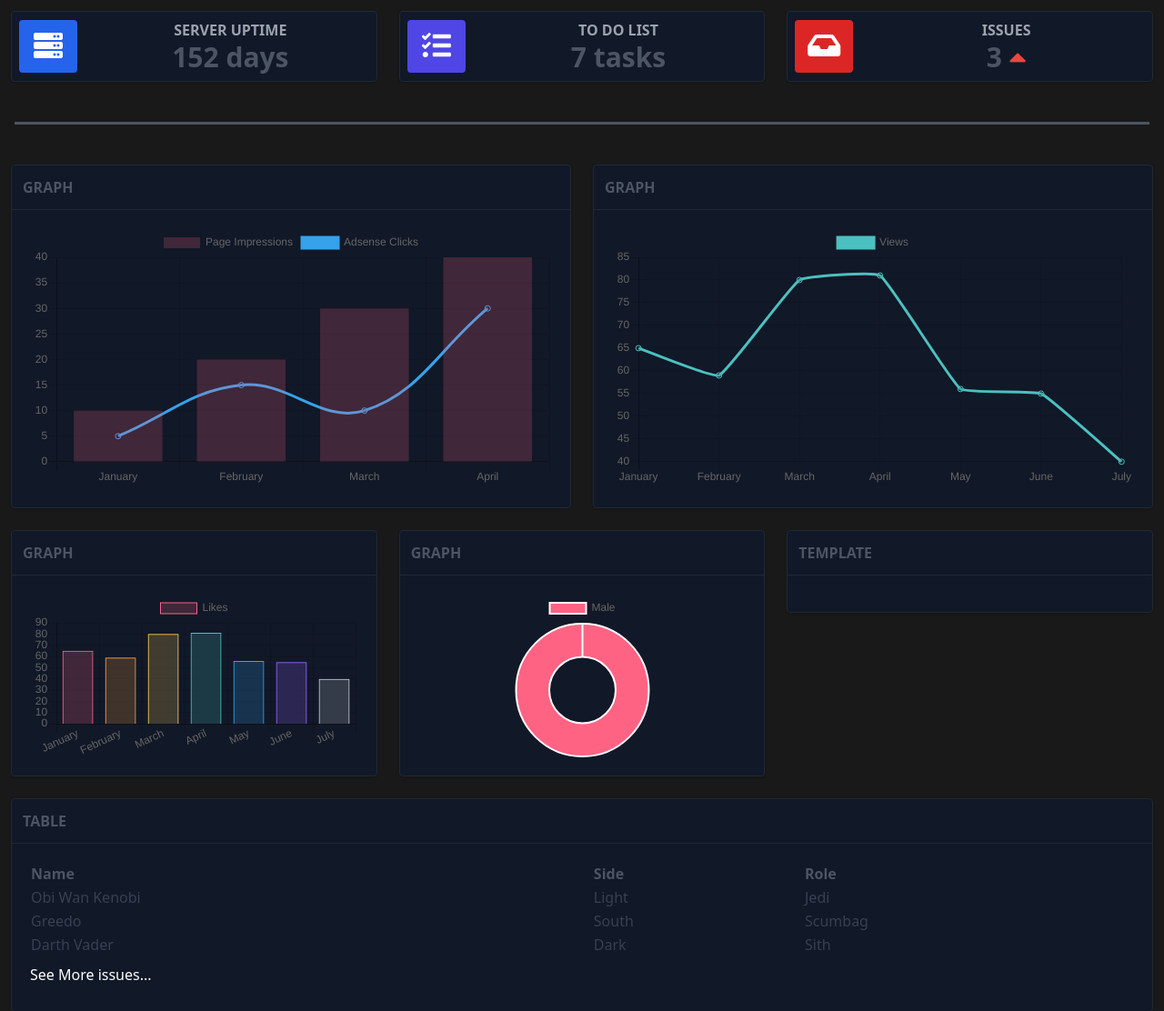
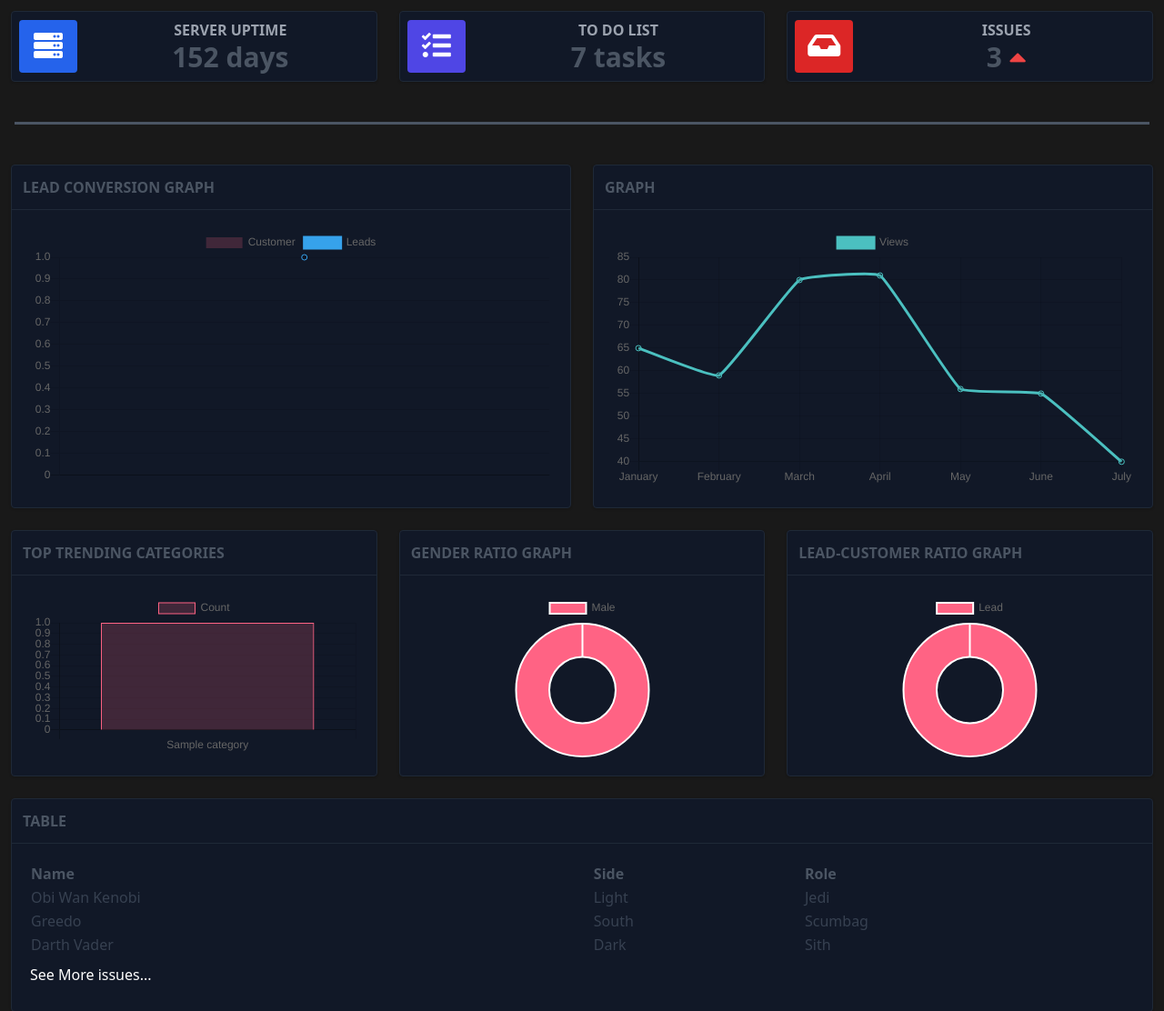
Before and after one commit to ManyuDhyani/Hospitality-Plus-CRM-Company-Website, a Django app: page /dashboard/ in a window 1280 px wide. Shown: the part 214-1326 px from the top of the page at 91% size. Run offline with Django 4.2, Linux system fonts and the light colour scheme; tables that the repository leaves empty hold one stand-in row (values such as "Sample post"); some libraries are stand-ins or nearby versions.

Commit message:
Integrated Graphs to Admin DashBoard: Lead Conversion, Top Trending categories, Gender and Lead vs Customer Charts

```diff
--- a/CRM/utils.py
+++ b/CRM/utils.py
@@ -1,5 +1,6 @@
 from .models import Customer
 from django.db.models import Count
+import calendar
 
 def pie_chart_gender_ratio():
     labels = []
@@ -38,7 +39,65 @@
 
     context = {
         'labelsLeadCustomer': labels,
-        'datalLeadCustomer': data,
+        'dataLeadCustomer': data,
     }
 
     return context
+
+
+def bar_chart_trend_category():
+    labels = []
+    data = []
+    context = {}
+
+    queryset = Customer.objects.values('category_attended__title').annotate(trend_count=Count('category_attended__title')).order_by('-trend_count')[:7]
+
+    for i, cat in enumerate(queryset):
+        x, y = list(queryset[i].values())
+        if x is None:
+            continue
+        labels.append(x)
+        data.append(y)
+
+    context = {
+        'labelsTrendCategories': labels,
+        'dataTrendCategories': data,
+    }
+
+    return context
+
+
+def Customer_Lead_By_Month():
+    labelsCustomer = []
+    dataCustomer = []
+    labelsLead = []
+    dataLead = []
+    context = {}
+
+    querysetCustomer = Customer.objects.values('date_added__month').annotate(Count('status')).order_by('date_added__month').filter(status='Customer')[:4]
+
+    querysetLead = Customer.objects.values('date_added__month').annotate(Count('status')).order_by('date_added__month').filter(status='Lead')[:4]
+
+
+    for i, _ in enumerate(querysetCustomer):
+        x, y = list(querysetCustomer[i].values())
+        if x is None:
+            continue
+        labelsCustomer.append(calendar.month_name[x])
+        dataCustomer.append(y)
+
+    for i, _ in enumerate(querysetLead):
+        x, y = list(querysetLead[i].values())
+        if x is None:
+            continue
+        labelsLead.append(calendar.month_name[x])
+        dataLead.append(y)
+
+    context = {
+        'labelsCustomer': labelsCustomer,
+        'dataCustomer': dataCustomer,
+        'labelsLead': labelsLead,
+        'dataLead': dataLead
+    }
+
+    return context
--- a/Dashboard/views.py
+++ b/Dashboard/views.py
@@ -1,9 +1,11 @@
 from multiprocessing import context
 from django.shortcuts import render
-from CRM.utils import pie_chart_gender_ratio, bar_chart_lead_customer_ratio
+from CRM.utils import pie_chart_gender_ratio, bar_chart_lead_customer_ratio, bar_chart_trend_category, Customer_Lead_By_Month
 
 def dashboard(request):
     context = pie_chart_gender_ratio()
     context.update(bar_chart_lead_customer_ratio())
-    # print(context)
+    context.update(bar_chart_trend_category())
+    context.update(Customer_Lead_By_Month())
+
     return render(request, "dashboard.html", context)
--- a/templates/dashboard.html
+++ b/templates/dashboard.html
@@ -229,7 +229,7 @@
                       <!--Graph Card-->
                       <div class="bg-gray-900 border border-gray-800 rounded shadow">
                           <div class="border-b border-gray-800 p-3">
-                              <h5 class="font-bold uppercase text-gray-600">Graph</h5>
+                              <h5 class="font-bold uppercase text-gray-600">Lead Conversion Graph</h5>
                           </div>
                           <div class="p-5">
                               <canvas id="chartjs-7" class="chartjs" width="undefined" height="undefined"></canvas>
@@ -237,15 +237,15 @@
                                   new Chart(document.getElementById("chartjs-7"), {
                                       "type": "bar",
                                       "data": {
-                                          "labels": ["January", "February", "March", "April"],
+                                          "labels": {{ labelsCustomer|safe }},
                                           "datasets": [{
-                                              "label": "Page Impressions",
-                                              "data": [10, 20, 30, 40],
+                                              "label": "Customer",
+                                              "data": {{ dataCustomer|safe }},
                                               "borderColor": "rgb(255, 99, 132)",
                                               "backgroundColor": "rgba(255, 99, 132, 0.2)"
                                           }, {
-                                              "label": "Adsense Clicks",
-                                              "data": [5, 15, 10, 30],
+                                              "label": "Leads",
+                                              "data": {{ dataLead|safe }},
                                               "type": "line",
                                               "fill": false,
                                               "borderColor": "rgb(54, 162, 235)"
@@ -300,7 +300,7 @@
                       <!--Graph Card-->
                       <div class="bg-gray-900 border border-gray-800 rounded shadow">
                           <div class="border-b border-gray-800 p-3">
-                              <h5 class="font-bold uppercase text-gray-600">Graph</h5>
+                              <h5 class="font-bold uppercase text-gray-600">Top Trending Categories</h5>
                           </div>
                           <div class="p-5">
                               <canvas id="chartjs-1" class="chartjs" width="undefined" height="undefined"></canvas>
@@ -308,10 +308,10 @@
                                   new Chart(document.getElementById("chartjs-1"), {
                                       "type": "bar",
                                       "data": {
-                                          "labels": ["January", "February", "March", "April", "May", "June", "July"],
+                                          "labels": {{ labelsTrendCategories|safe }},
                                           "datasets": [{
-                                              "label": "Likes",
-                                              "data": [65, 59, 80, 81, 56, 55, 40],
+                                              "label": "Count",
+                                              "data": {{ dataTrendCategories|safe }},
                                               "fill": false,
                                               "backgroundColor": ["rgba(255, 99, 132, 0.2)", "rgba(255, 159, 64, 0.2)", "rgba(255, 205, 86, 0.2)", "rgba(75, 192, 192, 0.2)", "rgba(54, 162, 235, 0.2)", "rgba(153, 102, 255, 0.2)", "rgba(201, 203, 207, 0.2)"],
                                               "borderColor": ["rgb(255, 99, 132)", "rgb(255, 159, 64)", "rgb(255, 205, 86)", "rgb(75, 192, 192)", "rgb(54, 162, 235)", "rgb(153, 102, 255)", "rgb(201, 203, 207)"],
@@ -338,7 +338,7 @@
                       <!--Graph Card Gender Ratio-->
                       <div class="bg-gray-900 border border-gray-800 rounded shadow">
                           <div class="border-b border-gray-800 p-3">
-                              <h5 class="font-bold uppercase text-gray-600">Graph</h5>
+                              <h5 class="font-bold uppercase text-gray-600">Gender Ratio Graph</h5>
                           </div>
                           <div class="p-5"><canvas id="chartjs-4" class="chartjs" width="undefined" height="undefined"></canvas>
                               <script>
@@ -360,16 +360,28 @@
                   </div>
 
                   <div class="w-full md:w-1/2 xl:w-1/3 p-3">
-                      <!--Template Card-->
+                    <!--Graph Card Gender Ratio-->
                     <div class="bg-gray-900 border border-gray-800 rounded shadow">
                         <div class="border-b border-gray-800 p-3">
-                              <h5 class="font-bold uppercase text-gray-600">Template</h5>
+                            <h5 class="font-bold uppercase text-gray-600">Lead-Customer Ratio Graph</h5>
                         </div>
-                          <div class="p-5">
-
+                        <div class="p-5"><canvas id="chartjs-4lc" class="chartjs" width="undefined" height="undefined"></canvas>
+                            <script>
+                                new Chart(document.getElementById("chartjs-4lc"), {
+                                    "type": "doughnut",
+                                    "data": {
+                                        "labels": {{ labelsLeadCustomer|safe }},
+                                        "datasets": [{
+                                            "label": "Count",
+                                            "data": {{ dataLeadCustomer|safe }},
+                                            "backgroundColor": ["rgb(255, 99, 132)", "rgb(54, 162, 235)"]
+                                        }]
+                                    }
+                                });
+                            </script>
                         </div>
                     </div>
-                      <!--/Template Card-->
+                    <!--/Graph Card-->
                 </div>
 
                   <div class="w-full p-3">
```
Lines whose indentation alone changed are shown as unchanged.
